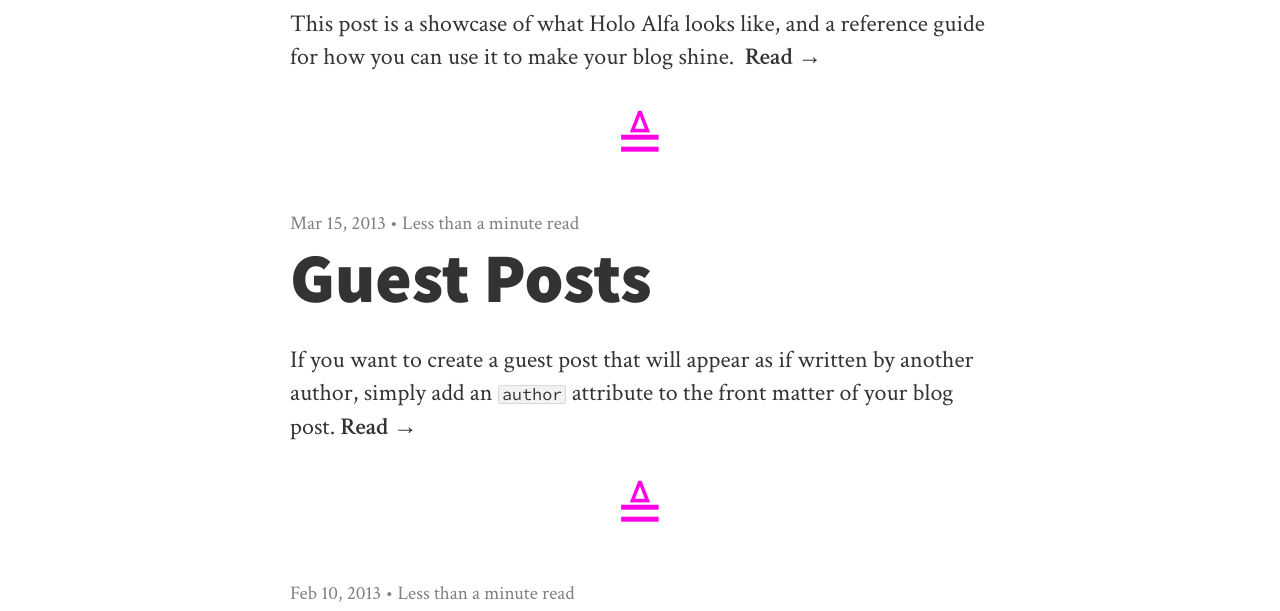
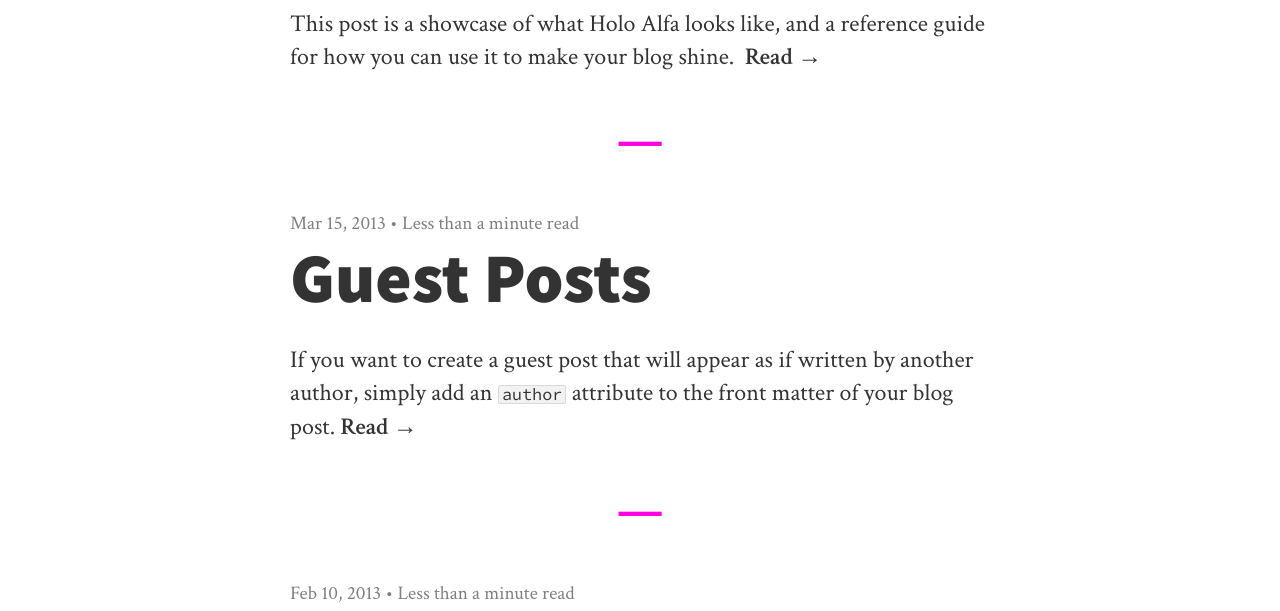
Before and after one commit to Dolichomps/dolichomps.github.io, a Jekyll site: the page built from index.html, in a window 1280 px wide. Shown: the part 274-885 px from the top of the page. Built offline with Jekyll 4.4.1, drawn with Linux system fonts in a browser that asks for light colours; nearby versions of some CDN libraries; the list of posts is cut into pages by our own code.

Commit message:
more style changes

```diff
--- a/css/style.css
+++ b/css/style.css
@@ -269,7 +269,7 @@ article {
 article::after,
 header::after {
   margin: 50px 0;
-  content: "≜";
+  content: "─";
   line-height: 0;
   font-size: 60px;
   display: block;
```
